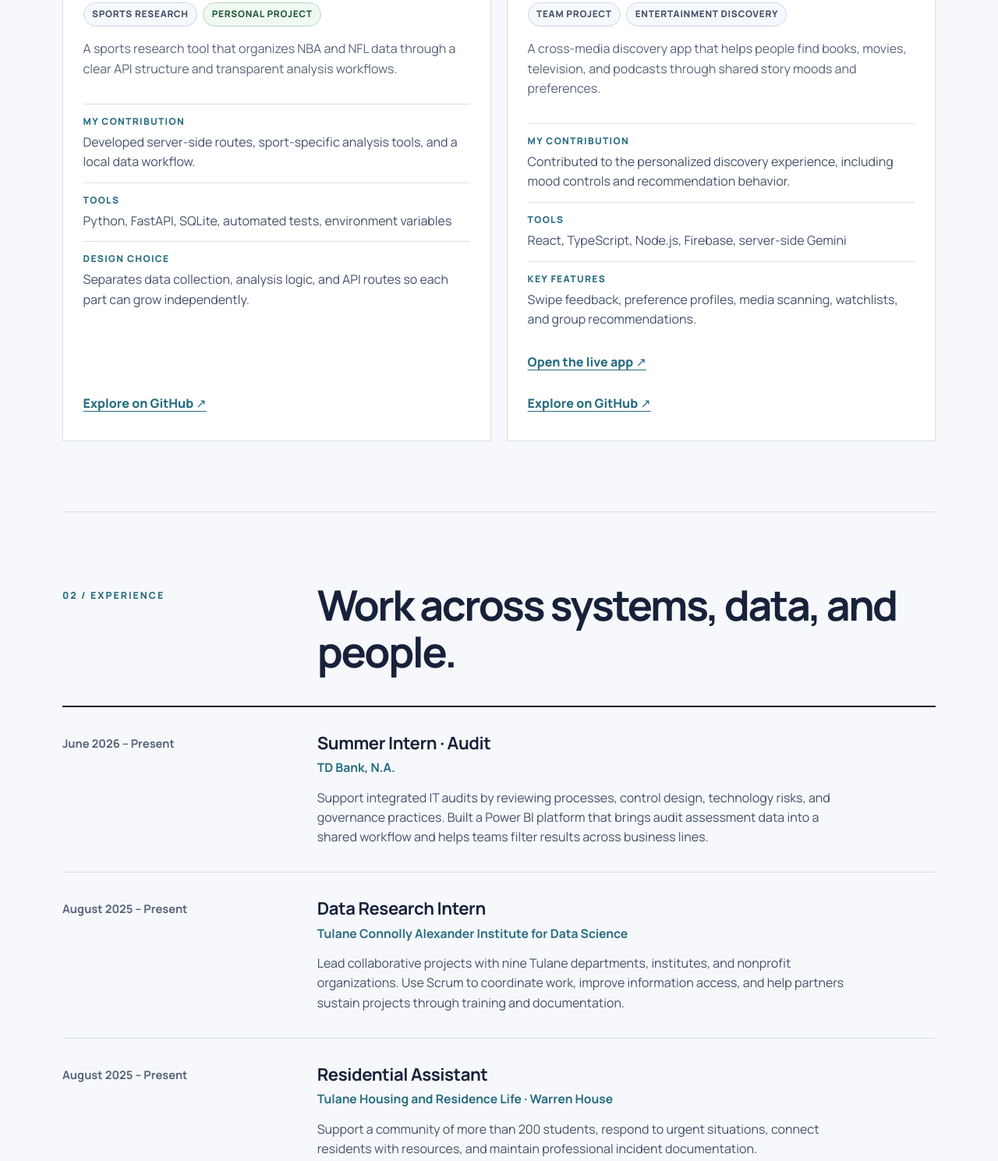
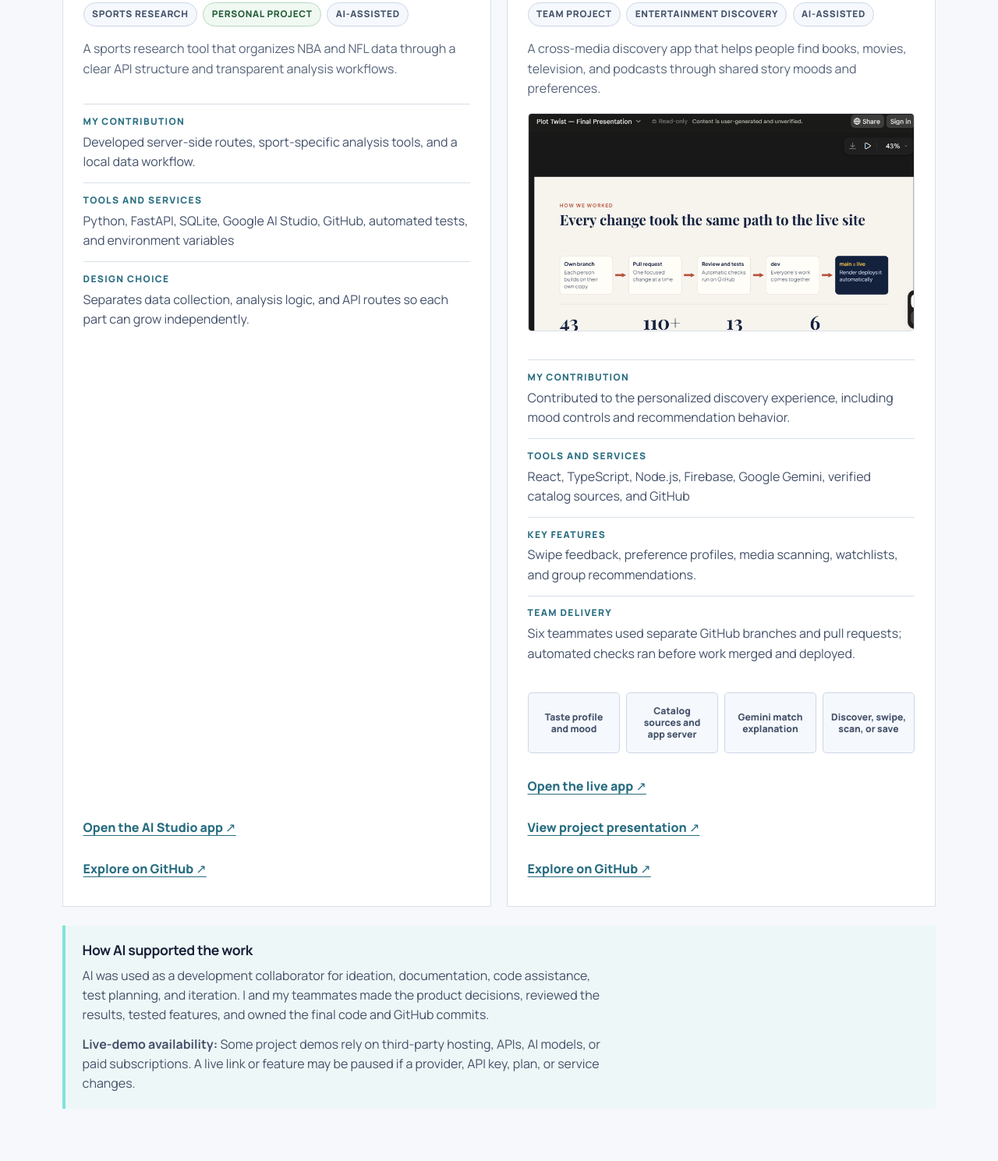
Before and after one commit to Kai-0023/Kai.Data3520.1, a plain HTML site: page index.html in a window 1280 px wide. Shown: the part 2462-3951 px from the top of the page at 78% size. Drawn offline with Linux system fonts and the light colour scheme.

Commit message:
Expand AI project portfolio

```diff
--- a/index.html
+++ b/index.html
@@ -90,6 +90,13 @@
       .project-link { display: inline-flex; min-height: 2.75rem; align-items: center; margin-top: auto; font-weight: 750; color: var(--blue); text-underline-offset: .22em; }
       .project-actions { display: grid; gap: .55rem; margin-top: auto; }
       .project-file-note { color: var(--muted); font-size: .85rem; }
+      .project-flow { display: grid; grid-template-columns: repeat(4, minmax(0, 1fr)); gap: .45rem; margin: 1rem 0 1.3rem; }
+      .project-flow span { display: grid; min-height: 4.9rem; place-items: center; border: 1px solid #cdd7e7; border-radius: .3rem; padding: .65rem; color: #43516a; background: #f5f8fc; text-align: center; font-size: .76rem; font-weight: 750; line-height: 1.25; }
+      .portfolio-note { margin-top: 1.5rem; border-left: 4px solid var(--aqua); padding: 1.25rem 1.35rem; background: #eef7f7; }
+      .portfolio-note h3 { margin-bottom: .55rem; font-size: 1.1rem; }
+      .portfolio-note p { margin-bottom: .75rem; color: #43516a; }
+      .portfolio-note p:last-child { margin-bottom: 0; }
+
       .experience-list { display: grid; gap: 0; }
       .role { display: grid; grid-template-columns: minmax(180px,.52fr) 1.48fr; gap: 3rem; padding-block: 2rem; border-top: 1px solid var(--line); }
       .role:first-child { border-top: 2px solid var(--ink); }
@@ -141,6 +148,8 @@
         .dates { margin: 0; }
         .two-col { gap: 2.8rem; }
         .project-grid, .skills { grid-template-columns: 1fr; }
+        .project-flow { grid-template-columns: repeat(2, minmax(0, 1fr)); }
+
         .contact-panel { grid-template-columns: 1fr; gap: 2rem; }
         .footer-inner { align-items: flex-start; flex-direction: column; }
       }
@@ -258,14 +267,16 @@
             <div class="project-labels" aria-label="Project notes">
               <span class="project-label">Sports research</span>
               <span class="project-label complete">Personal project</span>
+              <span class="project-label">AI-assisted</span>
             </div>
             <p>A sports research tool that organizes NBA and NFL data through a clear API structure and transparent analysis workflows.</p>
             <dl class="project-meta">
               <div><dt>My contribution</dt><dd>Developed server-side routes, sport-specific analysis tools, and a local data workflow.</dd></div>
-              <div><dt>Tools</dt><dd>Python, FastAPI, SQLite, automated tests, environment variables</dd></div>
+              <div><dt>Tools and services</dt><dd>Python, FastAPI, SQLite, Google AI Studio, GitHub, automated tests, and environment variables</dd></div>
               <div><dt>Design choice</dt><dd>Separates data collection, analysis logic, and API routes so each part can grow independently.</dd></div>
             </dl>
             <div class="project-actions">
+              <a class="project-link" href="https://edge-scanner-2.ai.studio" target="_blank" rel="noopener noreferrer">Open the AI Studio app ↗</a>
               <a class="project-link" href="https://github.com/Kai-0023/edge-scanner-2" target="_blank" rel="noopener noreferrer">Explore on GitHub ↗</a>
             </div>
           </article>
@@ -275,19 +286,36 @@
             <div class="project-labels" aria-label="Project notes">
               <span class="project-label">Team project</span>
               <span class="project-label">Entertainment discovery</span>
+              <span class="project-label">AI-assisted</span>
             </div>
             <p>A cross-media discovery app that helps people find books, movies, television, and podcasts through shared story moods and preferences.</p>
+            <figure class="project-preview">
+              <img src="plot-twist-delivery-workflow.png" alt="Plot Twist team workflow showing individual branches, pull requests, automatic review and testing, development integration, and production deployment. The project presentation reports 43 pull requests, 110 or more commits, 13 days, and 6 teammates." />
+            </figure>
             <dl class="project-meta">
               <div><dt>My contribution</dt><dd>Contributed to the personalized discovery experience, including mood controls and recommendation behavior.</dd></div>
-              <div><dt>Tools</dt><dd>React, TypeScript, Node.js, Firebase, server-side Gemini</dd></div>
+              <div><dt>Tools and services</dt><dd>React, TypeScript, Node.js, Firebase, Google Gemini, verified catalog sources, and GitHub</dd></div>
               <div><dt>Key features</dt><dd>Swipe feedback, preference profiles, media scanning, watchlists, and group recommendations.</dd></div>
+              <div><dt>Team delivery</dt><dd>Six teammates used separate GitHub branches and pull requests; automated checks ran before work merged and deployed.</dd></div>
             </dl>
+            <div class="project-flow" aria-label="Plot Twist recommendation flow">
+              <span>Taste profile and mood</span>
+              <span>Catalog sources and app server</span>
+              <span>Gemini match explanation</span>
+              <span>Discover, swipe, scan, or save</span>
+            </div>
             <div class="project-actions">
               <a class="project-link" href="https://plottwistapp.site/" target="_blank" rel="noopener noreferrer">Open the live app ↗</a>
+              <a class="project-link" href="https://claude.ai/artifact/QLegTz8rJuqBGJC9MY3LSz#slide-aeb2da65215a" target="_blank" rel="noopener noreferrer">View project presentation ↗</a>
               <a class="project-link" href="https://github.com/jshirmo/plot_twist" target="_blank" rel="noopener noreferrer">Explore on GitHub ↗</a>
             </div>
           </article>
         </div>
+        <aside class="portfolio-note" aria-label="AI and project availability note">
+          <h3>How AI supported the work</h3>
+          <p>AI was used as a development collaborator for ideation, documentation, code assistance, test planning, and iteration. I and my teammates made the product decisions, reviewed the results, tested features, and owned the final code and GitHub commits.</p>
+          <p><strong>Live-demo availability:</strong> Some project demos rely on third-party hosting, APIs, AI models, or paid subscriptions. A live link or feature may be paused if a provider, API key, plan, or service changes.</p>
+        </aside>
       </section>
       <section class="section" id="experience" aria-labelledby="experience-title">
         <div class="section-head">
```
Also changed, not shown: plot-twist-delivery-workflow.png (added), 3 other files.
